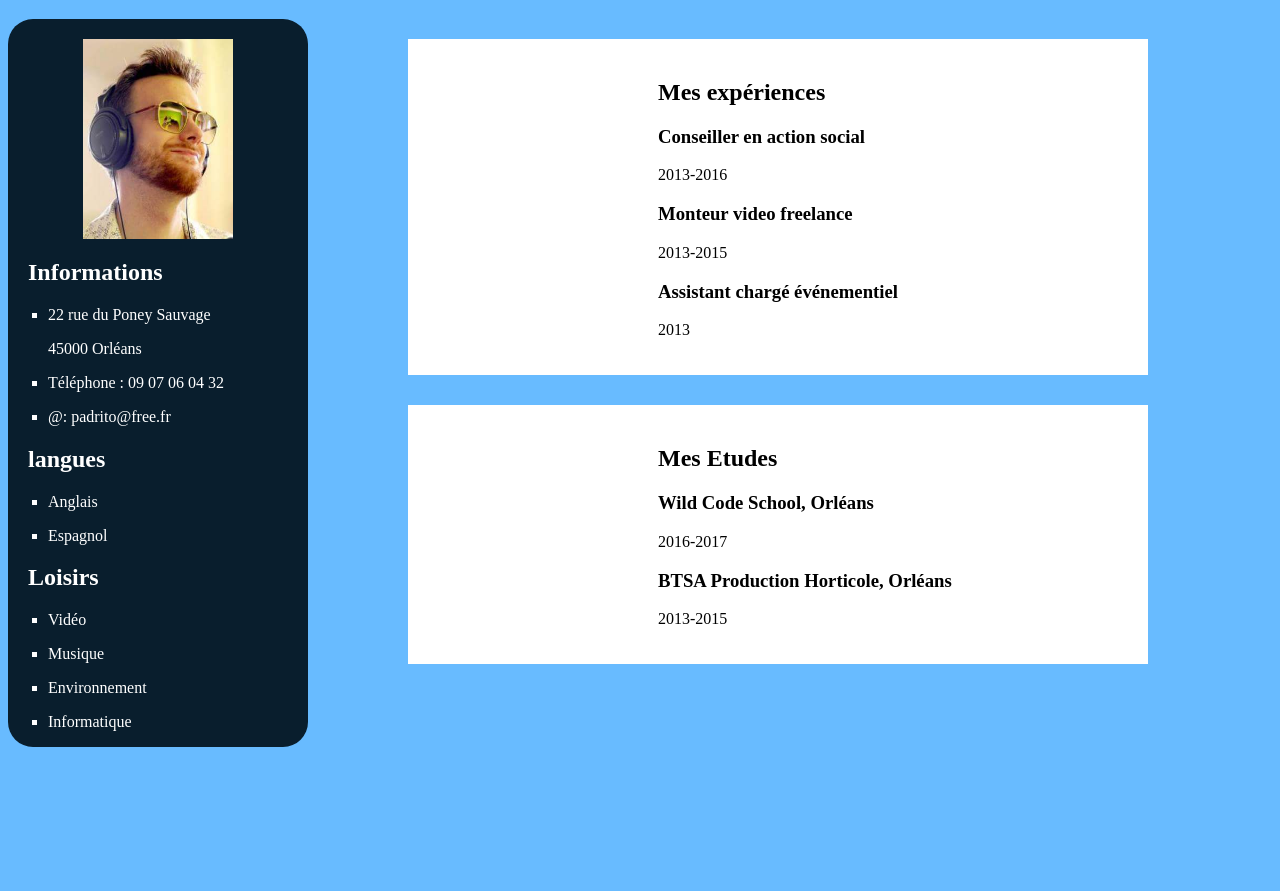
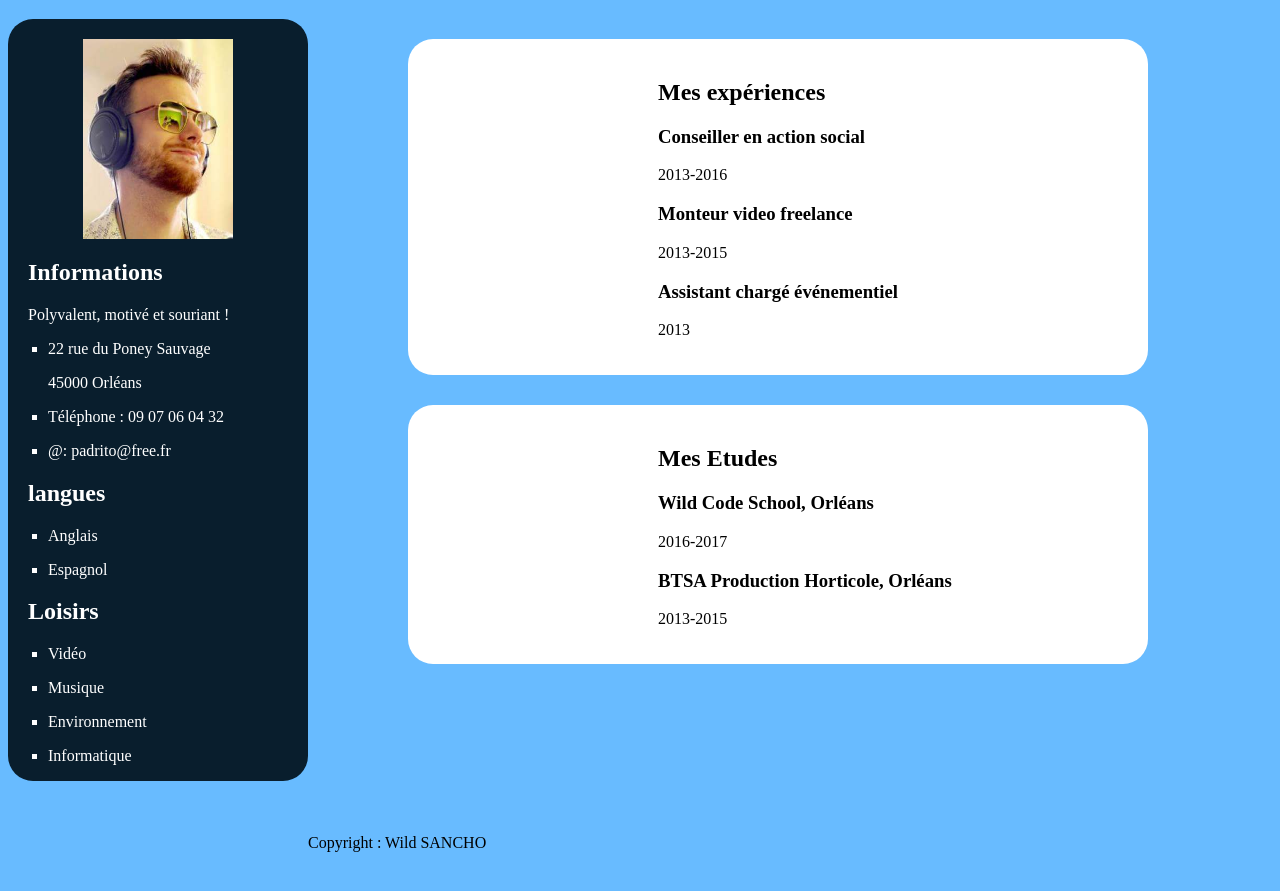
Before and after one commit to PatrickS45/Mon_CV_Wild, a plain HTML site: page index.html in a window 1280 px wide. Shown: the part 61-952 px from the top of the page. After the commit the page ends 913 px from the top, so only its background shows below. Drawn offline with Linux system fonts and the light colour scheme.

Commit message:
Projet terminé

```diff
--- a/index.html
+++ b/index.html
@@ -14,8 +14,10 @@
 
 <div id="container">
     <div id="left-box">
-        <img id="photocv" src="photo.jpg" />
+        <img id="photocv" src="photo.jpg" alt="Photo CV" />
+
         <h2 class="title2">Informations </h2>
+            <p class="titre3">Polyvalent, motivé et souriant !</p>
             <ul>
                 <li class="info"> <p>22 rue du Poney Sauvage</p>
                 <p>45000 Orléans</p></li>
--- a/stylesheet.css
+++ b/stylesheet.css
@@ -25,6 +25,7 @@ body {
 }
 
 #experiences-box {
+    border-radius: 25px;
     background-color: white;
     padding: 20px;
     margin-bottom: 20px;
@@ -35,6 +36,7 @@ body {
 }
 
 #studies-box {
+    border-radius: 25px;
     background-color: white;
     padding : 20px;
     width: 700px;
@@ -61,13 +63,16 @@ h1 {
 }
 
 #footer {
-    background-color: mediumvioletred ;
     position: relative;
-    top: 800px;
-    text-align: center;
+    top:150px;
+
 }
 
 .title2 {
     padding-left: 20px;
 
 }
+
+.titre3 {
+    padding-left: 20px;
+}
```
